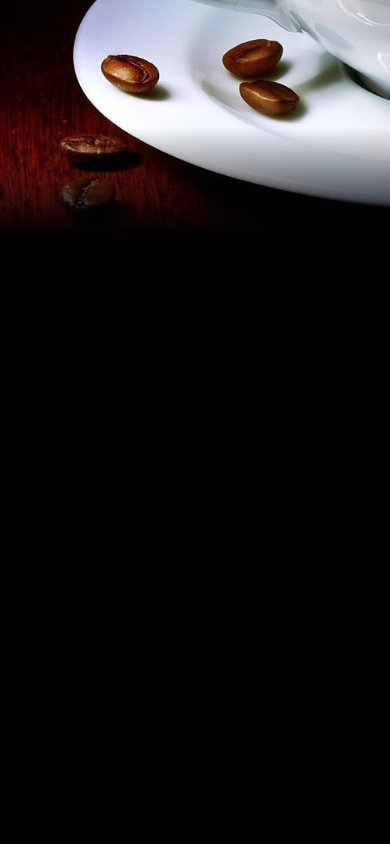
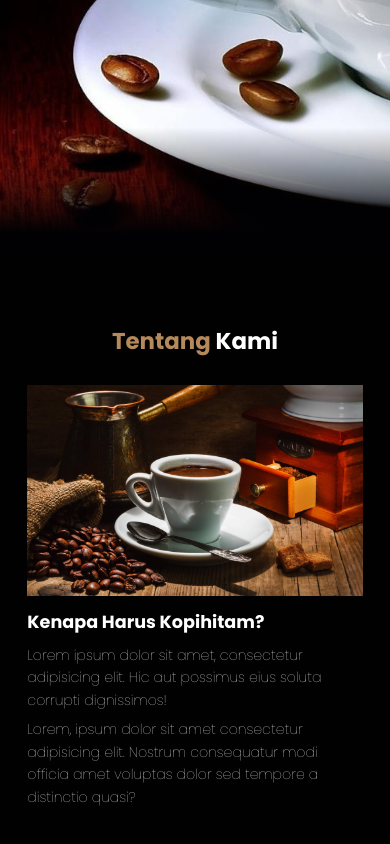
Before and after one commit to Azzorae/CoffeeShop, a plain HTML site: page index.html in a window 390 px wide. Shown: the part 590-1434 px from the top of the page. Before the commit the page ends 844 px from the top, so only its background shows below. Drawn offline with nearby package versions, Linux system fonts and the light colour scheme.

Commit message:
About
Kenapa harus Kopihitam??

```diff
--- a/index.html
+++ b/index.html
@@ -52,7 +52,25 @@
 
     <!-- Hero section end-->
 
+<!-- About Section start -->
 
+    <section id="about" class="about">
+      <h2><span>Tentang</span> Kami</h2>
+
+      <div class="row">
+        <div class="about-img">
+          <img src="img/abouthitam.jpg" alt="Tentang Kami" height="390">
+        </div>
+        <div class="content">
+          <h3>Kenapa Harus Kopihitam?</h3>
+          <p>Lorem ipsum dolor sit amet, consectetur adipisicing elit. Hic aut possimus eius soluta corrupti dignissimos!</p>
+          <p>Lorem, ipsum dolor sit amet consectetur adipisicing elit. Nostrum consequatur modi officia amet voluptas dolor sed tempore a distinctio quasi?</p>
+        </div>
+      </div>
+
+    </section>
+
+<!-- About Section end -->
 
 
 
--- a/style.css
+++ b/style.css
@@ -10,13 +10,14 @@
   outline: none;
   border: none;
   text-decoration: none;
+  scroll-behavior: smooth;
 }
 
 body {
   font-family: "Poppins", sans-serif;
   background-color: var(--bg);
   color: #fff;
-  /* min-height: 2000px; */
+  min-height: 2000px;
 }
 
 .navbar {
@@ -55,7 +56,7 @@ body {
 }
 
 .navbar .navbar-nav a::after {
-    content: '';
+  content: "";
   display: block;
   padding-bottom: 0.5rem;
   border-bottom: 0.1rem solid var(--primary);
@@ -70,7 +71,6 @@ body {
 .navbar .navbar-extra a {
   color: #fff;
   margin: 0 0.5rem;
-
 }
 
 .navbar .navbar-extra a:hover {
@@ -94,13 +94,17 @@ body {
 }
 
 .hero::after {
-    content: '';
+  content: "";
   display: block;
   position: absolute;
   width: 100%;
   height: 30%;
   bottom: 0;
-    background: linear-gradient(0deg, rgba(1, 1, 3, 1) 8%, rgba(255, 255, 255, 0) 50%);
+  background: linear-gradient(
+    0deg,
+    rgba(1, 1, 3, 1) 8%,
+    rgba(255, 255, 255, 0) 50%
+  );
 }
 
 .hero .content {
@@ -108,7 +112,7 @@ body {
   max-width: 60rem;
 }
 
-.hero .content h1{
+.hero .content h1 {
   font-size: 5em;
   color: #fff;
   text-shadow: 1px 1px 3px rgba(1, 1, 3, 1, 0.5);
@@ -139,19 +143,62 @@ body {
   box-shadow: 1px 1px 3px rgba(1, 1, 3, 1, 0.5);
 }
 
+/* About Section */
+.about {
+  padding: 8rem 7% 1.4rem;
+}
+
+.about h2 {
+  text-align: center;
+  font-size: 2.6rem;
+  margin-bottom: 3rem;
+}
+
+.about h2 span {
+  color: var(--primary);
+}
+
+.about .row {
+  display: flex;
+}
+
+.about .row .about-img {
+  flex: 1 1 45rem;
+}
+
+.about .row .about-img img {
+  width: 100%;
+  object-fit: cover;
+}
+
+.about .row .content {
+  flex: 1 1 35rem;
+  padding: 0 1rem;
+}
+
+.about .row .content h3 {
+  font-size: 1.8rem;
+  margin-bottom: 1rem;
+}
+
+.about .row .content p {
+  margin-bottom: 0.8rem;
+  font-size: 1.3rem;
+  font-weight: 100;
+  line-height: 1.6;
+}
+
 /* Media Queries */
 /* Laptop */
 @media (max-width: 1366px) {
   html {
     font-size: 75%;
-
   }
 }
 /* Tablet */
 @media (max-width: 768px) {
   html {
     font-size: 62.5%;
-
   }
 
   #hamburger-menu {
@@ -165,7 +212,7 @@ body {
     background-color: #fff;
     width: 30rem;
     height: 100vh;
-        transition: 0.3s ;
+    transition: 0.3s;
     text-align: center;
   }
 
@@ -188,11 +235,32 @@ body {
   .navbar .navbar-nav a:hover::after {
     transform: scaleX(0.2);
   }
+
+  .about .row {
+    flex-wrap: wrap;
+  }
+
+  .about .row .about-img img {
+    height: 24rem;
+    object-position: center;
+  }
+
+  .about .row .content {
+    padding: 0;
+  }
+
+  .about .row .content h3 {
+    margin-top: 1rem;
+    font-size: 2rem
+  }
+
+  .about .row .content p {
+    font-size: 1.6rem;
+  }
 }
 /* Mobile Phone */
 @media (max-width: 450px) {
   html {
     font-size: 55%;
-
   }
 }
```
Also changed, not shown: img/abouthitam.jpg (added). Lines whose indentation alone changed are shown as unchanged.
